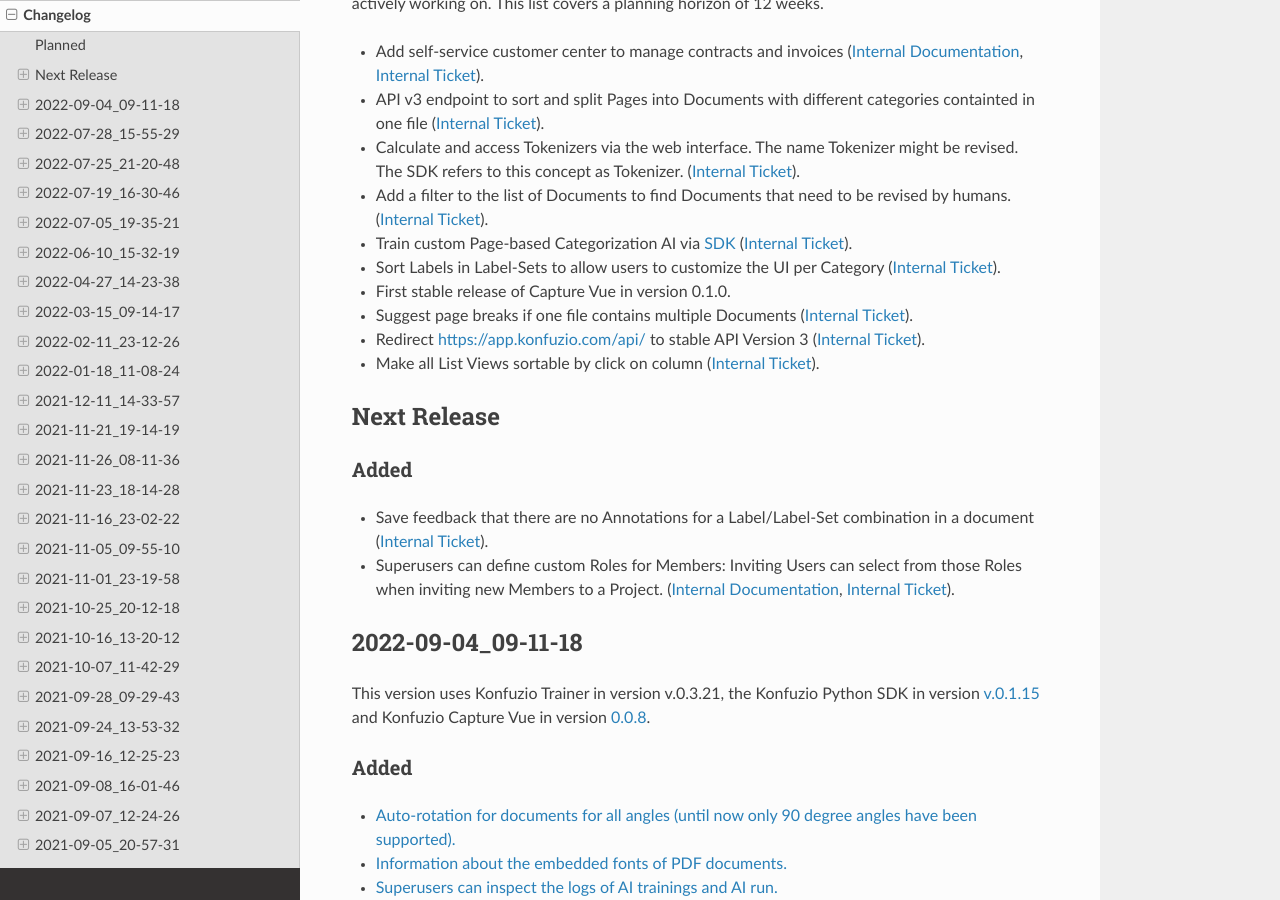
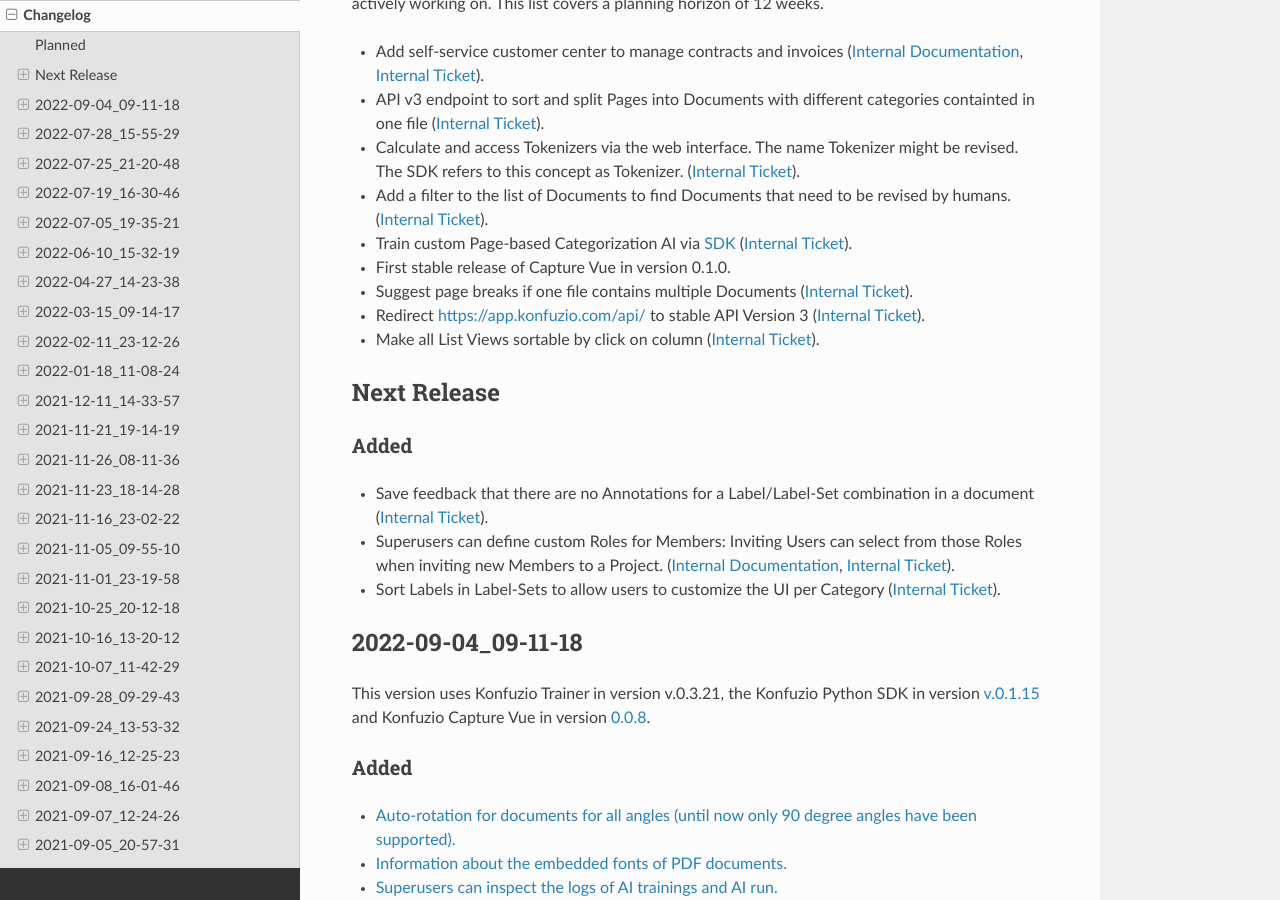
Before and after one commit to konfuzio-ai/konfuzio-sdk, a Sphinx documentation site: the page built from docs/web/changelog_app.md, in a window 1280 px wide and 900 px high, scrolled down 440 px. Built offline with Sphinx 7.4.7 and the Read the Docs theme 2.0.0, drawn with Linux system fonts in a browser that asks for light colours; part of the change alters nothing that is shown.

```diff
--- a/docs/web/changelog_app.md
+++ b/docs/web/changelog_app.md
@@ -20,7 +20,6 @@ You can think of the *Planned* section as a *Roadmap* that lists Konfuzio Server
 - Calculate and access Tokenizers via the web interface. The name Tokenizer might be revised. The SDK refers to this concept as Tokenizer. ([Internal Ticket](https://gitlab.com/konfuzio/objectives/-/issues/9271)).
 - Add a filter to the list of Documents to find Documents that need to be revised by humans. ([Internal Ticket](https://gitlab.com/konfuzio/objectives/-/issues/9242)).
 - Train custom Page-based Categorization AI via [SDK](https://github.com/konfuzio-ai/konfuzio-sdk/) ([Internal Ticket](https://gitlab.com/konfuzio/objectives/-/issues/9481)).
-- Sort Labels in Label-Sets to allow users to customize the UI per Category ([Internal Ticket](https://gitlab.com/konfuzio/objectives/-/issues/8932)).
 - First stable release of Capture Vue in version [0.1.0](#).
 - Suggest page breaks if one file contains multiple Documents ([Internal Ticket](https://gitlab.com/konfuzio/objectives/-/issues/7671)).
 - Redirect https://app.konfuzio.com/api/ to stable API Version 3 ([Internal Ticket](https://gitlab.com/konfuzio/objectives/-/issues/9692)).
@@ -31,6 +30,7 @@ You can think of the *Planned* section as a *Roadmap* that lists Konfuzio Server
 ### Added
 - Save feedback that there are no Annotations for a Label/Label-Set combination in a document ([Internal Ticket](https://gitlab.com/konfuzio/objectives/-/issues/9163)).
 - Superusers can define custom Roles for Members: Inviting Users can select from those Roles when inviting new Members to a Project. ([Internal Documentation](https://gitlab.com/konfuzio/manual/-/merge_requests/21/diffs), [Internal Ticket](https://gitlab.com/konfuzio/objectives/-/issues/7364)).
+- Sort Labels in Label-Sets to allow users to customize the UI per Category ([Internal Ticket](https://gitlab.com/konfuzio/objectives/-/issues/8932)).
 
 ## 2022-09-04_09-11-18
 
```
